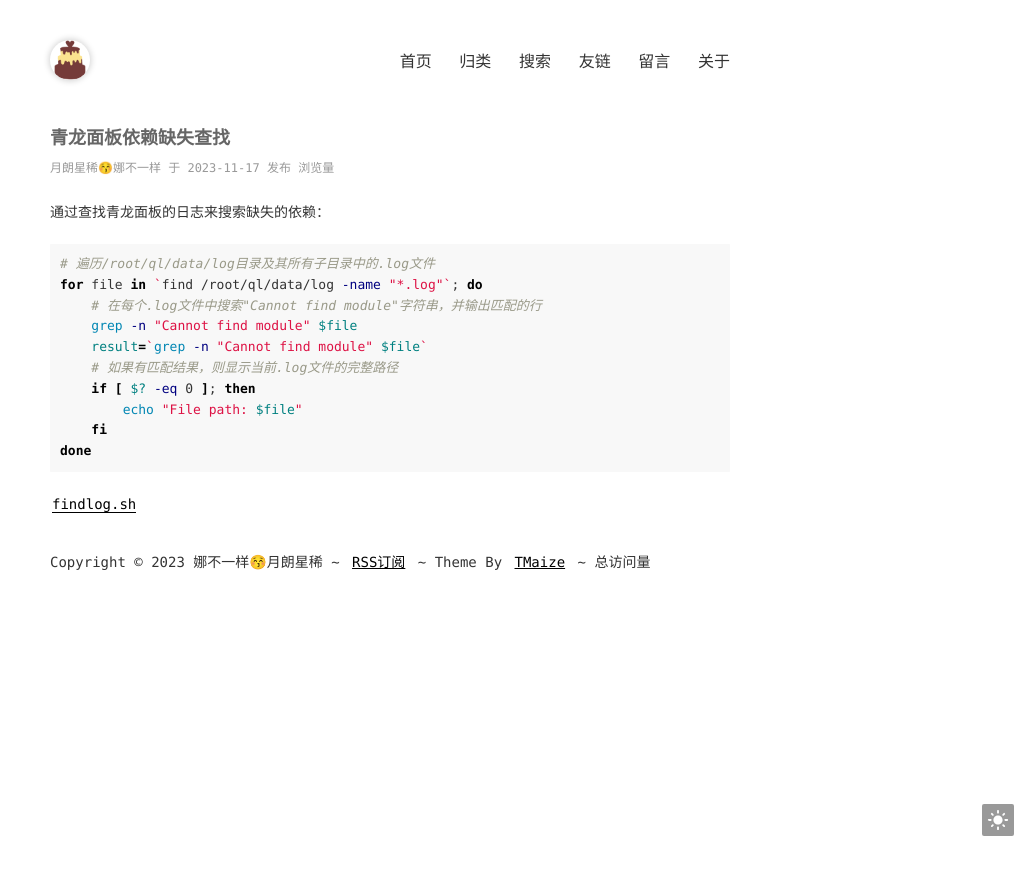
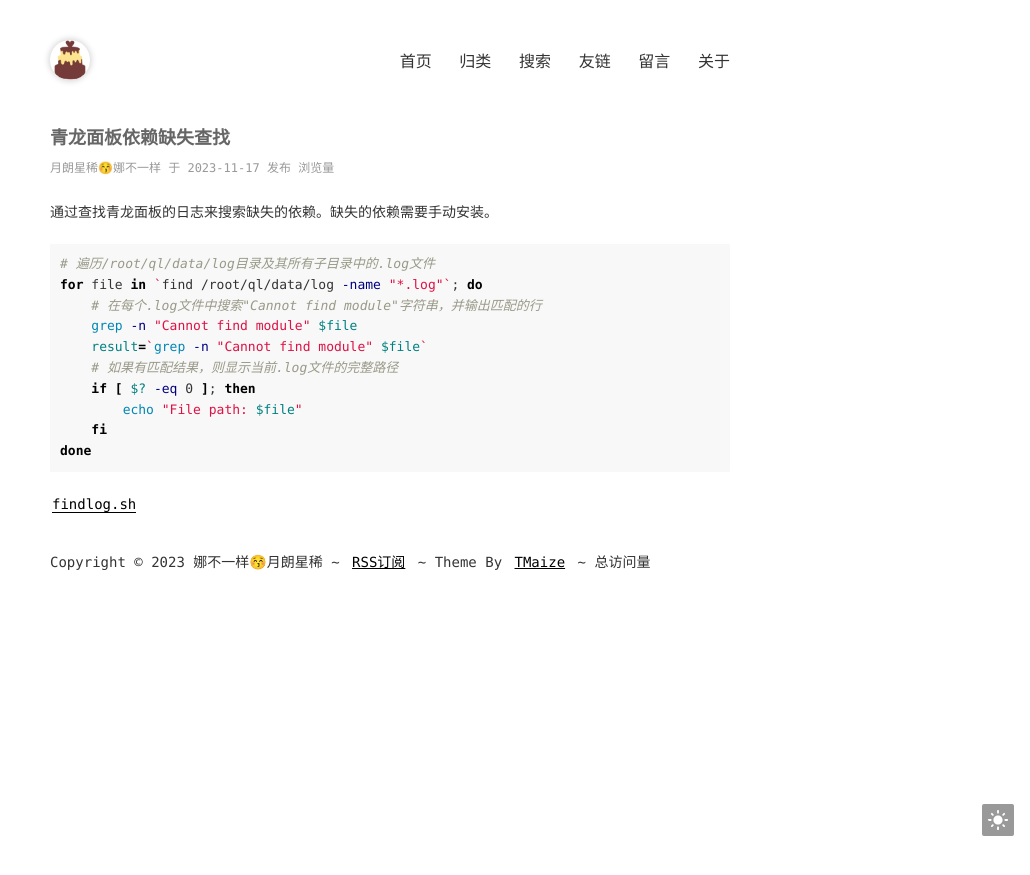
Before and after one commit to nksmiles/nksmiles.github.io, a Jekyll site: the page built from _posts/2023-11-17-Qinglong-findlog-sh.md, in a window 1280 px wide. Shown: the top 875 px of the page, without its empty margins (250-1280 px from the left). Built offline with Jekyll 4.4.1, drawn with Linux system fonts in a browser that asks for light colours; comment, search, counter and statistics services are not loaded.

Commit message:
Update 2023-11-17-Qinglong-findlog-sh.md

````diff
--- a/_posts/2023-11-17-Qinglong-findlog-sh.md
+++ b/_posts/2023-11-17-Qinglong-findlog-sh.md
@@ -4,7 +4,7 @@ title: 青龙面板依赖缺失查找
 categories: [Linux]
 ---
 
-通过查找青龙面板的日志来搜索缺失的依赖：
+通过查找青龙面板的日志来搜索缺失的依赖。缺失的依赖需要手动安装。
 
 ```bash
 # 遍历/root/ql/data/log目录及其所有子目录中的.log文件
````
